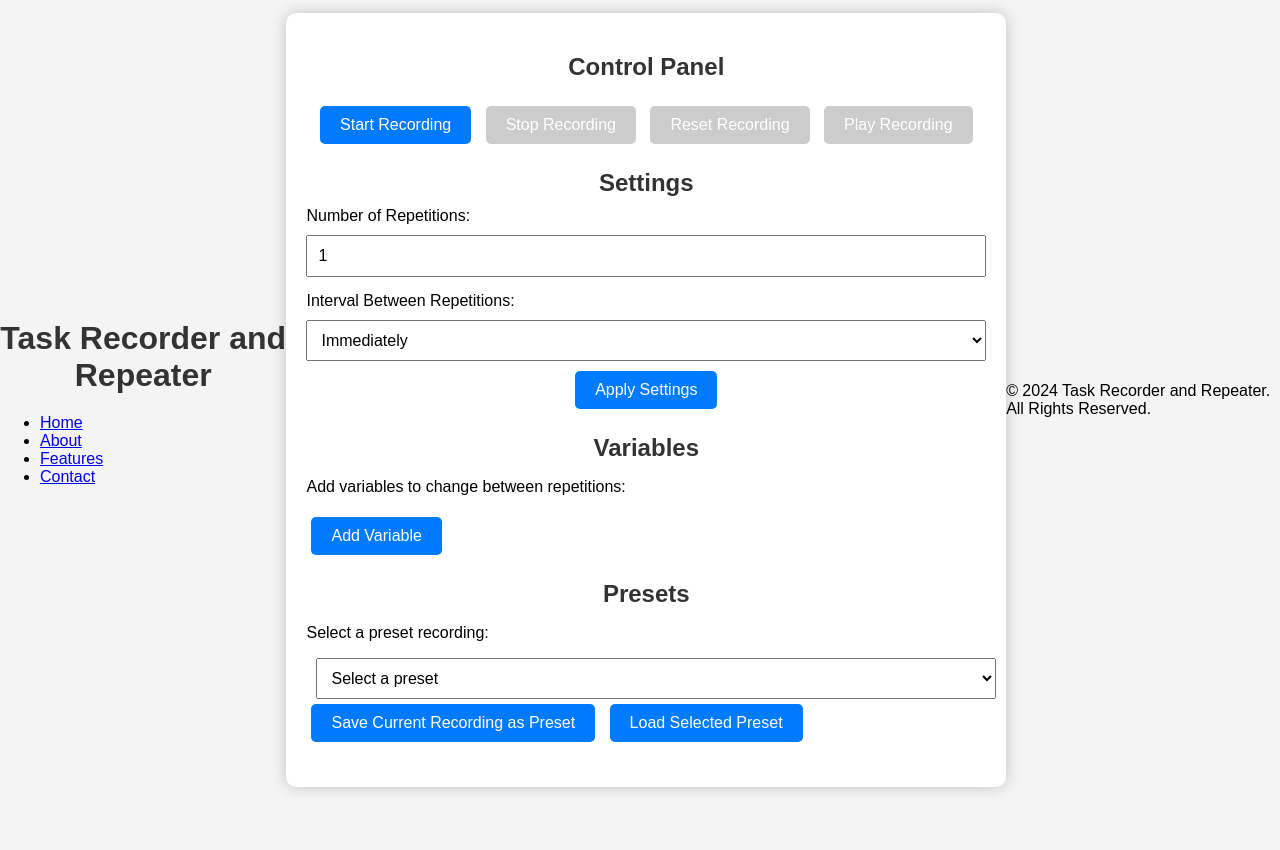
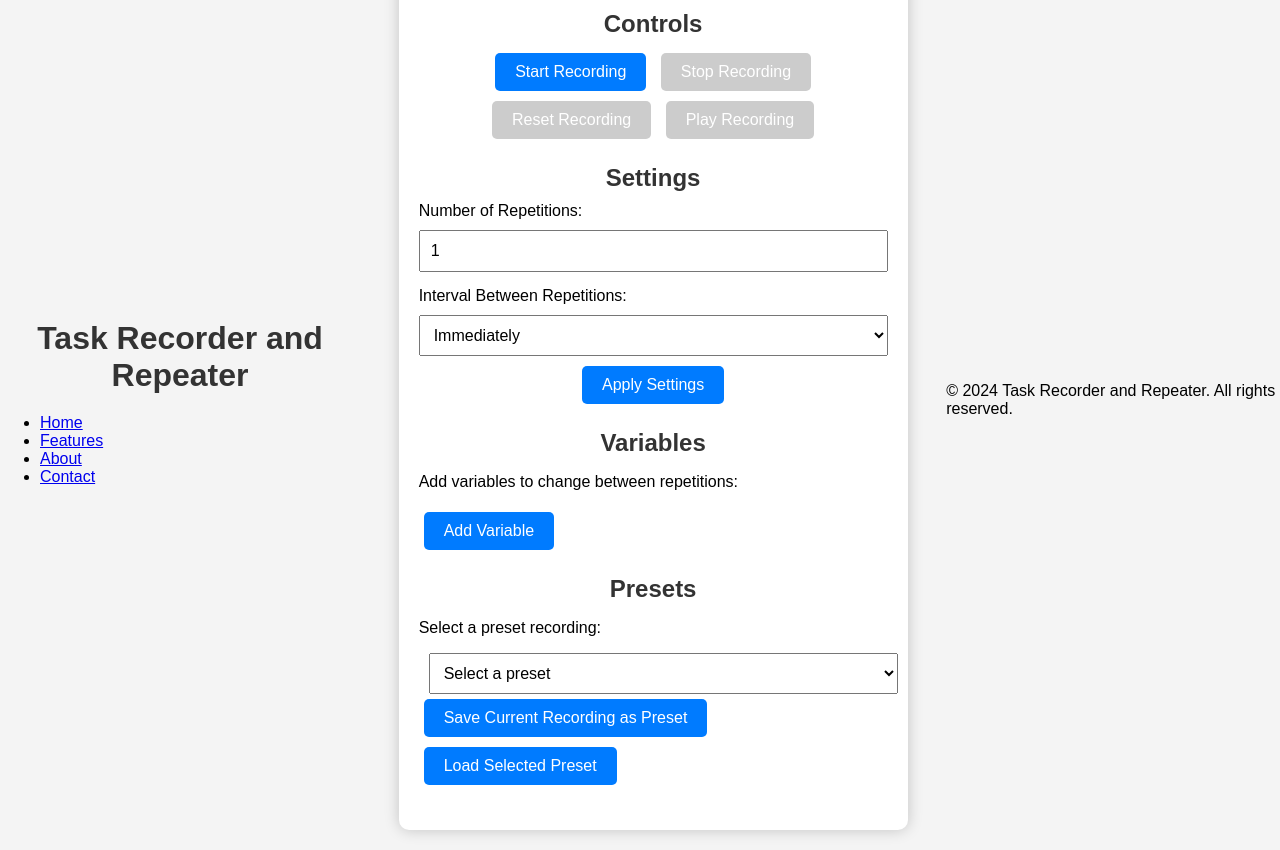
Before and after one commit to epicgamer5043/task, a plain HTML site: page index.html in a window 1280 px wide. Before the commit the page ends 800 px from the top, so only its background shows below. Drawn offline with Linux system fonts and the light colour scheme.

Commit message:
Update index.html

```diff
--- a/index.html
+++ b/index.html
@@ -13,22 +13,23 @@
             <nav>
                 <ul>
                     <li><a href="#">Home</a></li>
+                    <li><a href="#">Features</a></li>
                     <li><a href="#">About</a></li>
-                    <li><a href="#">Features</a></li>
                     <li><a href="#">Contact</a></li>
                 </ul>
             </nav>
         </div>
     </header>
+    <main>
         <div class="container">
-        <h2>Control Panel</h2>
-        <div class="controls">
+            <section class="controls">
+                <h2>Controls</h2>
                 <button id="startRecording">Start Recording</button>
                 <button id="stopRecording" disabled>Stop Recording</button>
                 <button id="resetRecording" disabled>Reset Recording</button>
                 <button id="playRecording" disabled>Play Recording</button>
-        </div>
-        <div class="settings">
+            </section>
+            <section class="settings">
                 <h2>Settings</h2>
                 <label for="repetitions">Number of Repetitions:</label>
                 <input type="number" id="repetitions" min="1" value="1">
@@ -43,14 +44,14 @@
                 </select>
                 <input type="number" id="customInterval" min="1" style="display:none;" placeholder="Enter custom interval (ms)">
                 <button id="applySettings">Apply Settings</button>
-        </div>
-        <div class="variables">
+            </section>
+            <section class="variables">
                 <h2>Variables</h2>
                 <p>Add variables to change between repetitions:</p>
                 <button id="addVariable">Add Variable</button>
                 <div id="variableList"></div>
-        </div>
-        <div class="presets">
+            </section>
+            <section class="presets">
                 <h2>Presets</h2>
                 <p>Select a preset recording:</p>
                 <select id="presetSelect">
@@ -58,10 +59,11 @@
                 </select>
                 <button id="savePreset">Save Current Recording as Preset</button>
                 <button id="loadPreset">Load Selected Preset</button>
+            </section>
         </div>
-    </div>
+    </main>
     <footer>
-        <p>© 2024 Task Recorder and Repeater. All Rights Reserved.</p>
+        <p>&copy; 2024 Task Recorder and Repeater. All rights reserved.</p>
     </footer>
     <script src="script.js"></script>
 </body>
```
Lines whose indentation alone changed are shown as unchanged.
